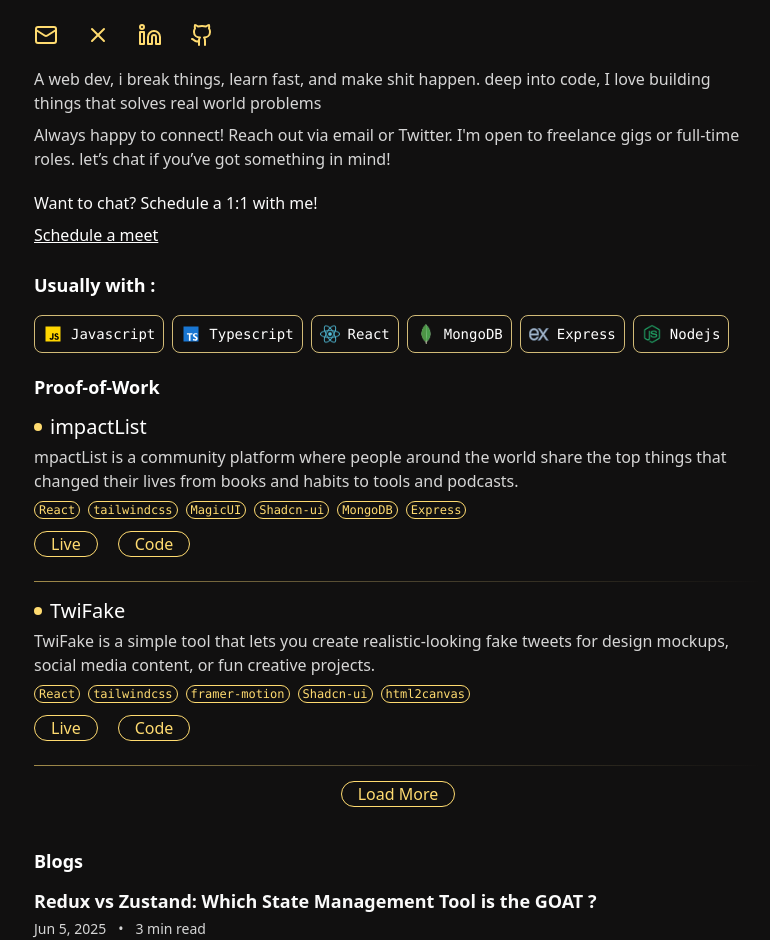
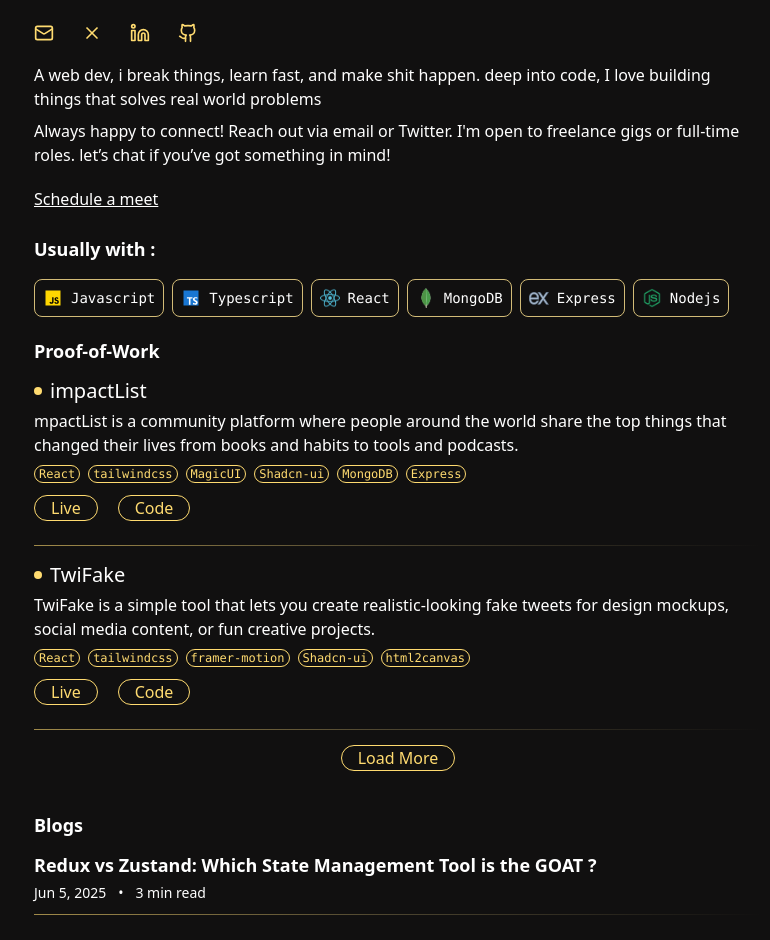
Before and after one commit to hiarun01/my-portfolio, a React (Vite) app: page / in a window 1280 px wide. Shown: the part 73-1013 px from the top of the page, without its empty margins (242-1012 px from the left). Built offline with nearby package versions, Linux system fonts and the light colour scheme.

Commit message:
add blur effect

```diff
--- /dev/null
+++ b/src/components/About.jsx
@@ -0,0 +1,62 @@
+import {GithubIcon, Linkedin, Mail, X} from "lucide-react";
+
+const About = () => {
+  return (
+    <div>
+      <h1 className="text-2xl font-bold ">Hey 👋, I'm Arun kumar</h1>
+      <div className="flex gap-7 mt-6 w-fit sm:font-normal">
+        <a
+          href="mailto:hiarun.works@gmail.com"
+          className="text-[#ffdb70] hover:text-[#d2bb77]"
+          aria-label="Email"
+        >
+          <Mail size={20} />
+        </a>
+        <a
+          href="https://x.com/hiarun01"
+          className="text-[#ffdb70] hover:text-[#d2bb77]"
+          aria-label="Twitter/X"
+        >
+          <X size={20} />
+        </a>
+        <a
+          href="https://www.linkedin.com/in/hiarun01/"
+          className="text-[#ffdb70] hover:text-[#d2bb77]"
+          aria-label="LinkedIn"
+        >
+          <Linkedin size={20} />
+        </a>
+        <a
+          href="https://github.com/hiarun01"
+          className="text-[#ffdb70] hover:text-[#d2bb77]"
+          aria-label="GitHub"
+        >
+          <GithubIcon size={20} />
+        </a>
+      </div>
+      <p className="mt-5 text-1xl ">
+        A web dev, i break things, learn fast, and make shit happen. deep into
+        code, I love building things that solves real world problems
+      </p>
+      <div>
+        <p className="mt-2 text-1xl ">
+          Always happy to connect! Reach out via email or Twitter. I'm open to
+          freelance gigs or full-time roles. let’s chat if you’ve got something
+          in mind!
+        </p>
+        <div className="mt-5">
+          <a
+            href="https://cal.com/hiarun01/15min"
+            target="_blank"
+            rel="noopener noreferrer"
+            className=" underline hover:text-[#d2bb77]"
+          >
+            Schedule a meet
+          </a>
+        </div>
+      </div>
+    </div>
+  );
+};
+
+export default About;
--- a/src/components/Pages/Blogs.jsx
+++ b/src/components/Blogs.jsx
@@ -1,38 +1,23 @@
-import {motion} from "framer-motion";
-import {blogPosts} from "../../data/BlogData";
+import {blogPosts} from "../data/BlogData";
 
 const Blogs = () => {
   return (
-    <motion.section
-      initial={{opacity: 0, y: 40}}
-      animate={{opacity: 1, y: 0}}
-      transition={{duration: 0.7, ease: "easeOut"}}
-    >
-      <motion.h2
-        className="text-lg font-bold "
-        initial={{opacity: 0, x: -30}}
-        animate={{opacity: 1, x: 0}}
-        transition={{delay: 0.2, duration: 0.6}}
-      >
-        Blogs
-      </motion.h2>
+    <section>
+      <h2 className="text-lg font-bold ">Blogs</h2>
       <div className="flex flex-col gap-5">
         {blogPosts.map((post, index) => (
-          <motion.a
+          <a
             key={index}
             href={post.link}
             target="_blank"
             rel="noopener noreferrer"
             className="group flex flex-col sm:flex-row items-start sm:items-center gap-3 px-0 py-3 relative"
-            initial={{opacity: 0, y: 30}}
-            animate={{opacity: 1, y: 0}}
-            transition={{delay: 0.4 + index * 0.1, duration: 0.5}}
           >
             <div className="flex-1">
-              <h3 className="text-lg font-semibold text-[#fafafa] group-hover:text-[#ffdb70] transition-colors mb-1">
+              <h3 className="text-lg font-semibold group-hover:text-[#ffdb70] transition-colors mb-1">
                 {post.title}
               </h3>
-              <div className="flex items-center text-[#d6d6d6] text-sm gap-2">
+              <div className="flex items-center text-sm gap-2">
                 <span>{post.date}</span>
                 <span className="mx-1">•</span>
                 <span>{post.readTime}</span>
@@ -40,10 +25,10 @@
             </div>
             {/* border line */}
             <div className="absolute left-0 bottom-0 w-full h-px bg-gradient-to-r from-[#ffdb70]/60 via-[#d2bb77]/30 to-transparent group-hover:from-[#ffdb70] group-hover:via-[#d2bb77] group-hover:to-[#ffdb70] transition-all"></div>
-          </motion.a>
+          </a>
         ))}
       </div>
-    </motion.section>
+    </section>
   );
 };
 
--- /dev/null
+++ b/src/components/Contact.jsx
@@ -0,0 +1,13 @@
+const Contact = () => {
+  return (
+    <div className="mb-4">
+      {/* <h2 className="text-lg font-bold mb-2">Contact</h2> */}
+      <p className="mt-2 ">
+        I’d love to hear from you! Whether you have a question, want to
+        collaborate, or just want to say hi, my inbox is always open.
+      </p>
+    </div>
+  );
+};
+
+export default Contact;
--- a/src/components/Footer.jsx
+++ b/src/components/Footer.jsx
@@ -2,7 +2,7 @@
   return (
     <>
       <footer className="max-w-3xl mx-auto py-5 border-t-2 border-[#ffdb70]">
-        <p className="text-center text-[#fafafa]">
+        <p className="text-center ">
           <strong>
             © {new Date().getFullYear()}{" "}
             <a href="https://x.com/hiarun01" target="_black">
--- a/src/components/Pages/Portfolio.jsx
+++ b/src/components/Pages/Portfolio.jsx
@@ -1,113 +1,62 @@
-import {motion} from "framer-motion";
-import {GithubIcon, Linkedin, Mail, X} from "lucide-react";
+import {useState, useEffect} from "react";
+import {motion, AnimatePresence} from "framer-motion";
 import Skills from "../Skills";
 import GitHubState from "../GitHubState";
-import Projects from "./Projects";
+import Projects from "../Projects";
 import Footer from "../Footer";
-import Blog from "./Blogs";
+import Blog from "../Blogs";
+import About from "../About";
+import Contact from "../Contact";
+
+const blurVariants = {
+  visible: {opacity: 1, backdropFilter: "blur(8px)"},
+  hidden: {opacity: 0, pointerEvents: "none", backdropFilter: "blur(0px)"},
+};
 
 const Portfolio = () => {
+  const [isBlur, setIsBlur] = useState(true);
+
+  // Remove blur after 1.5s on initial load
+  useEffect(() => {
+    const timer = setTimeout(() => setIsBlur(false), 1000);
+    return () => clearTimeout(timer);
+  }, []);
+
   return (
-    <div className="bg-[#111010] text-white pt-10 ">
-      <motion.div
-        className="max-w-3xl mx-auto px-5"
-        initial={{opacity: 0, y: 40}}
-        animate={{opacity: 1, y: 0}}
-        transition={{duration: 0.7, ease: "easeOut"}}
+    <div className="relative min-h-screen bg-[#111010] text-white pt-10 overflow-x-hidden">
+      {/* Blur Overlay */}
+      <AnimatePresence>
+        {isBlur && (
+          <motion.div
+            className="fixed inset-0 z-50 bg-black/30"
+            initial="visible"
+            animate="visible"
+            exit="hidden"
+            variants={blurVariants}
+            transition={{duration: 0.4, ease: "easeInOut"}}
+          />
+        )}
+      </AnimatePresence>
+      <div
+        className={`max-w-3xl mx-auto px-5 relative ${
+          isBlur ? "pointer-events-none select-none blur-sm" : ""
+        }`}
       >
-        <motion.h1
-          className="text-2xl font-bold "
-          initial={{opacity: 0, x: -30}}
-          animate={{opacity: 1, x: 0}}
-          transition={{delay: 0.2, duration: 0.6}}
-        >
-          Hey 👋, I'm Arun kumar
-        </motion.h1>
-        <motion.div
-          className="flex gap-7 mt-6 w-fit sm:font-normal"
-          initial={{opacity: 0, y: 20}}
-          animate={{opacity: 1, y: 0}}
-          transition={{delay: 0.4, duration: 0.5}}
-        >
-          {/* ...social links... */}
-          <a
-            href="mailto:hiarun.works@gmail.com"
-            className="text-[#ffdb70] hover:text-[#d2bb77]"
-          >
-            <Mail className="" />
-          </a>
-          <a
-            href="https://x.com/hiarun01"
-            className="text-[#ffdb70] hover:text-[#d2bb77]"
-          >
-            <X />
-          </a>
-          <a
-            href="https://www.linkedin.com/in/hiarun01/"
-            className="text-[#ffdb70] hover:text-[#d2bb77]"
-          >
-            <Linkedin />
-          </a>
-          <a
-            href="https://github.com/hiarun01"
-            className="text-[#ffdb70] hover:text-[#d2bb77] hover:pt-1"
-          >
-            <GithubIcon />
-          </a>
-        </motion.div>
-        <motion.p
-          className="mt-5 text-1xl text-[#d6d6d6]"
-          initial={{opacity: 0, x: 30}}
-          animate={{opacity: 1, x: 0}}
-          transition={{delay: 0.5, duration: 0.5}}
-        >
-          A web dev, i break things, learn fast, and make shit happen. deep into
-          code, I love building things that solves real world problems
-        </motion.p>
-        <motion.div
-          initial={{opacity: 0, y: 20}}
-          animate={{opacity: 1, y: 0}}
-          transition={{delay: 0.7, duration: 0.5}}
-        >
-          <p className="mt-2 text-1xl text-[#d6d6d6]">
-            Always happy to connect! Reach out via email or Twitter. I'm open to
-            freelance gigs or full-time roles. let’s chat if you’ve got
-            something in mind!
-          </p>
-          <motion.div
-            initial={{opacity: 0, y: 20}}
-            animate={{opacity: 1, y: 0}}
-            transition={{delay: 0.6, duration: 0.5}}
-          >
-            <h3 className="text-[#fafafa] font-medium mt-5 mb-2">
-              Want to chat? Schedule a 1:1 with me!
-            </h3>
-            <a
-              href="https://cal.com/hiarun01/15min"
-              target="_blank"
-              rel="noopener noreferrer"
-              className=" underline hover:text-[#d2bb77]"
-            >
-              Schedule a meet
-            </a>
-          </motion.div>
-        </motion.div>
-        {/* skills section */}
-        <div className="">
-          <Skills />
-        </div>
+        {/* About Section */}
+        <About />
+        {/* Skills Section */}
+        <Skills />
         {/* Projects */}
-        <div className="">
-          <Projects />
-        </div>
-
-        {/* Bloges */}
+        <Projects />
+        {/* Blogs */}
         <Blog />
         {/* Github States */}
         <GitHubState />
+        {/* Contact Section */}
+        <Contact />
         {/* Footer */}
         <Footer />
-      </motion.div>
+      </div>
     </div>
   );
 };
--- a/src/components/Pages/Projects.jsx
+++ b/src/components/Projects.jsx
@@ -1,6 +1,5 @@
-import {motion} from "framer-motion";
 import {useState} from "react";
-import {personalProjects} from "../../data/ProjectsData";
+import {personalProjects} from "../data/ProjectsData";
 
 const Projects = () => {
   const [visibleProjects, setVisibleProjects] = useState(2);
@@ -10,37 +9,20 @@
   };
 
   return (
-    <motion.div
-      initial={{opacity: 0, y: 40}}
-      animate={{opacity: 1, y: 0}}
-      transition={{duration: 0.7, ease: "easeOut"}}
-    >
-      <motion.section
-        className="mb-10"
-        initial={{opacity: 0, x: -30}}
-        animate={{opacity: 1, x: 0}}
-        transition={{delay: 0.2, duration: 0.6}}
-      >
+    <div>
+      <section className="mb-10">
         <h2 className="text-lg font-bold mb-3 ">Proof-of-Work</h2>
 
         <div className="flex flex-col gap-10">
           {personalProjects.slice(0, visibleProjects).map((project, i) => (
-            <motion.div
-              key={i}
-              className="relative group"
-              initial={{opacity: 0, y: 30}}
-              animate={{opacity: 1, y: 0}}
-              transition={{delay: 0.3 + i * 0.1, duration: 0.5}}
-            >
+            <div key={i} className="relative group">
               <div className="flex flex-col sm:flex-row sm:items-center gap-4">
                 <div className="flex-1">
                   <h2 className="text-xl font-medium mb-1 flex items-center gap-2">
                     <span className="inline-block w-2 h-2 bg-[#ffdb70] rounded-full"></span>
                     {project.title}
                   </h2>
-                  <p className="text-[#d6d6d6] text-base mb-2">
-                    {project.description}
-                  </p>
+                  <p className=" text-base mb-2">{project.description}</p>
                   {/* Tech Stack */}
                   {project.techStack && (
                     <div className="flex flex-wrap gap-2 mb-2">
@@ -71,7 +53,7 @@
                 </div>
               </div>
               <div className="absolute left-0 top-full w-full h-px bg-gradient-to-r from-[#ffdb70]/60 via-[#d2bb77]/30 to-transparent mt-6"></div>
-            </motion.div>
+            </div>
           ))}
         </div>
 
@@ -85,8 +67,8 @@
             </button>
           </div>
         )}
-      </motion.section>
-    </motion.div>
+      </section>
+    </div>
   );
 };
 
```
Also changed, not shown: src/components/GitHubState.jsx (+3 -8 lines), src/components/Skills.jsx (+2 -8 lines).
